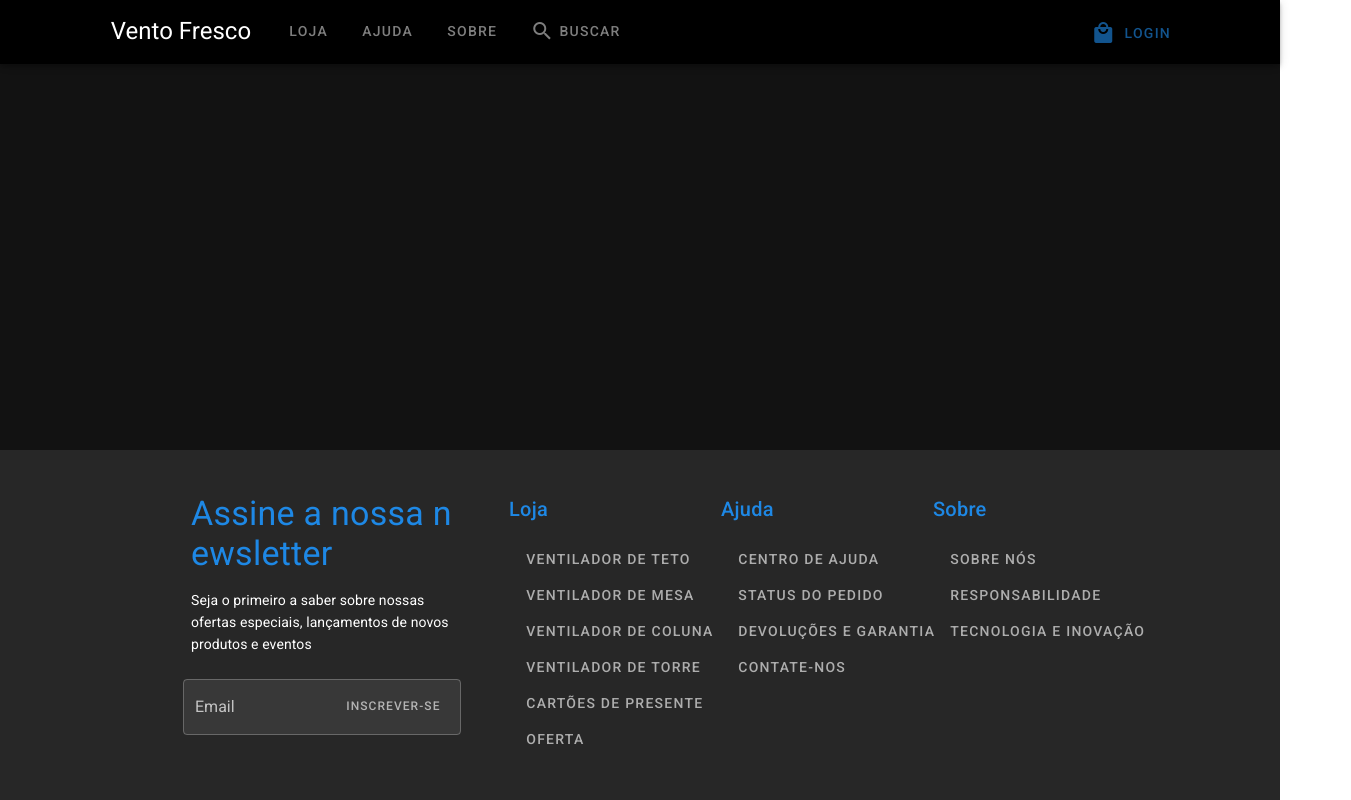
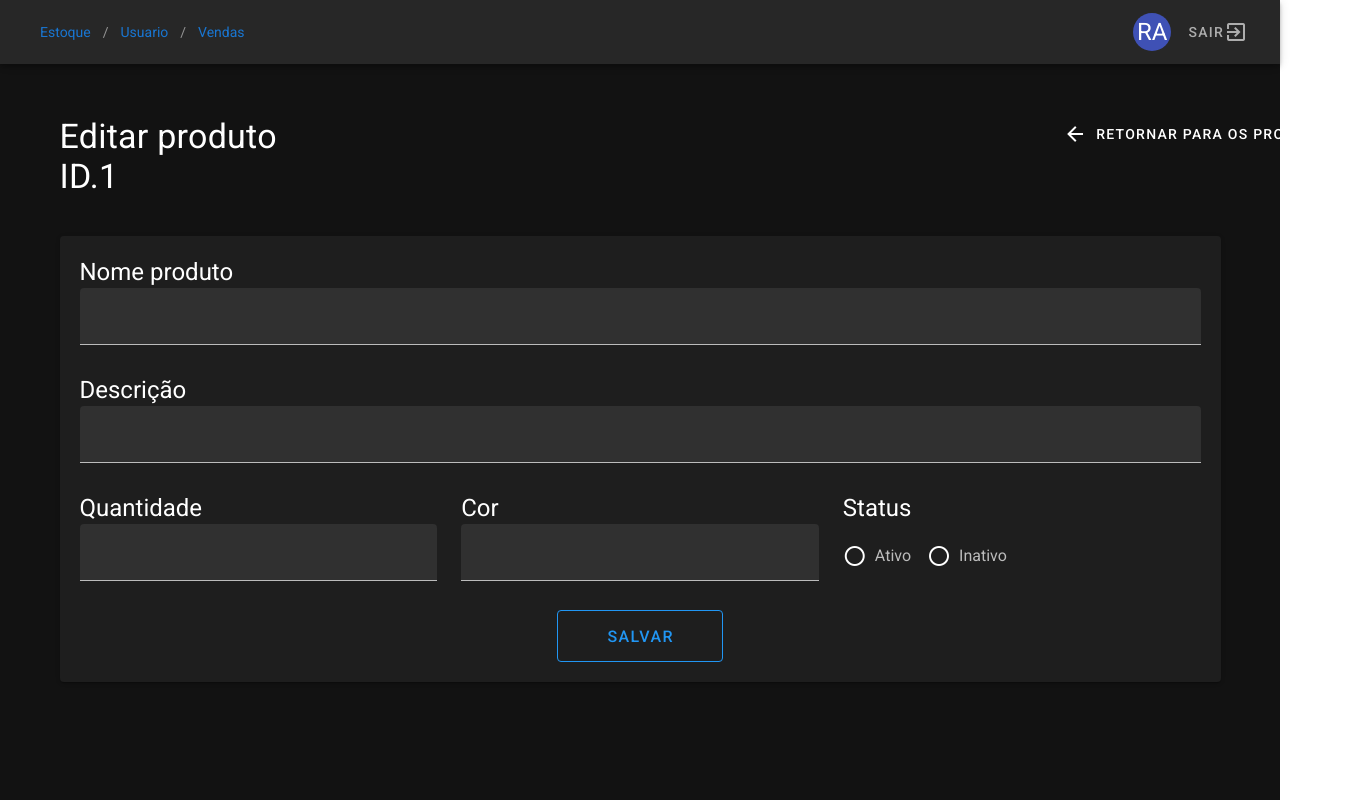
Before and after one commit to RaulSAraujo/Vento-fresco, a Nuxt app: page /stock/1 in a window 1280 px wide. Shown: the whole page, 1351 px wide, since content can reach past the window. Built offline with nearby package versions, Linux system fonts and the light colour scheme.

Commit message:
Finalização das telas

```diff
--- /dev/null
+++ b/pages/sales/_id.vue
@@ -0,0 +1,97 @@
+<template>
+  <v-container>
+    <v-row class="my-7" justify="space-between">
+      <v-col cols="3">
+        <span class="text-h4">Pedido ID.{{ $route.params.id }}</span>
+      </v-col>
+      <v-col cols="2">
+        <v-btn plain to="/sales">
+          <v-icon class="mr-2">mdi-arrow-left</v-icon>
+          Retornar para os pedidos
+        </v-btn>
+      </v-col>
+    </v-row>
+    <v-card class="pa-5">
+      <v-row>
+        <v-col>
+          <span class="text-h5">Produto</span>
+          <v-text-field filled></v-text-field>
+        </v-col>
+        <v-col>
+          <span class="text-h5">Descrição</span>
+          <v-text-field filled></v-text-field>
+        </v-col>
+        <v-col>
+          <span class="text-h5">Cor</span>
+          <v-text-field filled></v-text-field>
+        </v-col>
+        <v-col>
+          <span class="text-h5">Quantidade</span>
+          <v-text-field filled></v-text-field>
+        </v-col>
+      </v-row>
+      <v-row>
+        <v-col>
+          <span class="text-h5">Nome</span>
+          <v-text-field filled></v-text-field>
+        </v-col>
+        <v-col>
+          <span class="text-h5">Email</span>
+          <v-text-field filled></v-text-field>
+        </v-col>
+        <v-col>
+          <span class="text-h5">Cpf/Cnpj</span>
+          <v-text-field filled></v-text-field>
+        </v-col>
+        <v-col>
+          <span class="text-h5">Telefone</span>
+          <v-text-field filled></v-text-field>
+        </v-col>
+      </v-row>
+      <v-row>
+        <v-col>
+          <span class="text-h5">Rua</span>
+          <v-text-field filled></v-text-field>
+        </v-col>
+        <v-col>
+          <span class="text-h5">Bairro</span>
+          <v-text-field filled></v-text-field>
+        </v-col>
+        <v-col>
+          <span class="text-h5">Cep</span>
+          <v-text-field filled></v-text-field>
+        </v-col>
+        <v-col>
+          <span class="text-h5">Complemento</span>
+          <v-text-field filled></v-text-field>
+        </v-col>
+      </v-row>
+      <v-row>
+        <v-col>
+          <span class="text-h5">Pagamento</span>
+          <v-text-field filled></v-text-field>
+        </v-col>
+        <v-col>
+          <span class="text-h5">Valor</span>
+          <v-text-field filled></v-text-field>
+        </v-col>
+      </v-row>
+
+      <v-row no-gutters justify="center">
+        <v-btn outlined color="blue darking-1" x-large class="px-12"
+          >SALVAR</v-btn
+        >
+      </v-row>
+    </v-card>
+  </v-container>
+</template>
+
+<script>
+export default {
+  layout: 'ManagementLayout',
+  props: {},
+}
+</script>
+
+<style>
+</style>
--- a/pages/sales/index.vue
+++ b/pages/sales/index.vue
@@ -14,14 +14,20 @@
         ></v-text-field>
       </v-col>
     </v-row>
+
+    <v-toolbar>
+      <v-toolbar-title>LISTA DE VENDAS</v-toolbar-title>
+    </v-toolbar>
     <v-data-table
       :headers="headers"
       :items="items"
       :search="search"
       mobile-breakpoint="0"
     >
-      <template #[`item.actions`]>
-        <v-icon small class="mr-2" color="blue"> mdi-pencil </v-icon>
+      <template #[`item.actions`]="{ item }">
+        <NuxtLink :to="`sales/${item.id}`">
+          <v-icon small class="mr-2" color="blue"> mdi-pencil </v-icon>
+        </NuxtLink>
       </template>
     </v-data-table>
   </v-container>
--- /dev/null
+++ b/pages/stock/_id.vue
@@ -0,0 +1,56 @@
+<template>
+  <v-container>
+    <v-row class="my-7" justify="space-between">
+      <v-col cols="3">
+        <span class="text-h4">Editar produto ID.{{ $route.params.id }}</span>
+      </v-col>
+      <v-col cols="2">
+        <v-btn plain to="/stock">
+          <v-icon class="mr-2">mdi-arrow-left</v-icon>
+          Retornar para os produtos
+        </v-btn>
+      </v-col>
+    </v-row>
+    <v-card class="pa-5">
+      <span class="text-h5">Nome produto</span>
+      <v-text-field filled></v-text-field>
+      <span class="text-h5">Descrição</span>
+      <v-text-field filled></v-text-field>
+      <v-row>
+        <v-col>
+          <span class="text-h5">Quantidade</span>
+          <v-text-field filled></v-text-field>
+        </v-col>
+        <v-col>
+          <span class="text-h5">Cor</span>
+          <v-text-field filled></v-text-field>
+        </v-col>
+        <v-col>
+          <span class="text-h5">Status</span>
+          <v-radio-group row>
+            <v-radio value="active" label="Ativo"></v-radio>
+            <v-radio value="desactive" label="Inativo"></v-radio>
+          </v-radio-group>
+        </v-col>
+      </v-row>
+
+      <v-row no-gutters justify="center">
+        <v-btn outlined color="blue darking-1" x-large class="px-12"
+          >SALVAR</v-btn
+        >
+      </v-row>
+    </v-card>
+  </v-container>
+</template>
+
+<script>
+export default {
+  layout: 'ManagementLayout',
+  props: {
+
+  },
+}
+</script>
+
+<style>
+</style>
--- a/pages/stock/index.vue
+++ b/pages/stock/index.vue
@@ -14,9 +14,15 @@
         ></v-text-field>
       </v-col>
       <v-col cols="2">
-        <v-btn outlined color="blue" x-large>Adicionar produto</v-btn>
+        <v-btn outlined color="blue" x-large to="/stock/new"
+          >Adicionar produto</v-btn
+        >
       </v-col>
     </v-row>
+
+    <v-toolbar>
+      <v-toolbar-title>LISTA DE PRODUTOS</v-toolbar-title>
+    </v-toolbar>
     <v-data-table
       :headers="headers"
       :items="items"
@@ -24,7 +30,10 @@
       mobile-breakpoint="0"
     >
       <template #[`item.actions`]="{ item }">
-        <v-icon small class="mr-2" color="blue"> mdi-pencil </v-icon>
+        <NuxtLink :to="`/stock/${item.id}`">
+          <v-icon small class="mr-2" color="blue"> mdi-pencil </v-icon>
+        </NuxtLink>
+
         <v-icon small color="pink" @click="deleteItem(item)">
           mdi-delete
         </v-icon>
@@ -50,6 +59,38 @@ export default {
         },
         {
           id: 2,
+          product: 'Ventilador 2',
+          description: 'Ventilador 220v',
+          stock: 10,
+          cor: 'Preto',
+          status: 'Ativo',
+        },
+        {
+          id: 3,
+          product: 'Ventilador 2',
+          description: 'Ventilador 220v',
+          stock: 10,
+          cor: 'Preto',
+          status: 'Ativo',
+        },
+        {
+          id: 4,
+          product: 'Ventilador 2',
+          description: 'Ventilador 220v',
+          stock: 10,
+          cor: 'Preto',
+          status: 'Ativo',
+        },
+        {
+          id: 5,
+          product: 'Ventilador 2',
+          description: 'Ventilador 220v',
+          stock: 10,
+          cor: 'Preto',
+          status: 'Ativo',
+        },
+        {
+          id: 6,
           product: 'Ventilador 2',
           description: 'Ventilador 220v',
           stock: 10,
--- /dev/null
+++ b/pages/stock/new.vue
@@ -0,0 +1,54 @@
+<template>
+  <v-container>
+    <v-row class="my-7" justify="space-between">
+      <v-col cols="3">
+        <span class="text-h4">Adicionar novo produto</span>
+      </v-col>
+      <v-col cols="2">
+        <v-btn plain to="/stock">
+          <v-icon class="mr-2">mdi-arrow-left</v-icon>
+          Retornar para os produtos
+        </v-btn>
+      </v-col>
+    </v-row>
+    <v-card class="pa-5">
+      <span class="text-h5">Nome produto</span>
+      <v-text-field filled></v-text-field>
+      <span class="text-h5">Descrição</span>
+      <v-text-field filled></v-text-field>
+      <v-row>
+        <v-col>
+          <span class="text-h5">Quantidade</span>
+          <v-text-field filled></v-text-field>
+        </v-col>
+        <v-col>
+          <span class="text-h5">Cor</span>
+          <v-text-field filled></v-text-field>
+        </v-col>
+        <v-col>
+          <span class="text-h5">Status</span>
+          <v-radio-group row>
+            <v-radio value="active" label="Ativo"></v-radio>
+            <v-radio value="desactive" label="Inativo"></v-radio>
+          </v-radio-group>
+        </v-col>
+      </v-row>
+
+      <v-row no-gutters justify="center">
+        <v-btn outlined color="blue darking-1" x-large class="px-12"
+          >SALVAR</v-btn
+        >
+      </v-row>
+    </v-card>
+  </v-container>
+</template>
+
+<script>
+export default {
+  layout: 'ManagementLayout',
+
+}
+</script>
+
+<style>
+</style>
--- a/pages/users/index.vue
+++ b/pages/users/index.vue
@@ -17,6 +17,9 @@
         <v-btn outlined color="blue" x-large to="/users/new">Adicionar usuario</v-btn>
       </v-col>
     </v-row>
+    <v-toolbar>
+      <v-toolbar-title>LISTA DE USUARIOS</v-toolbar-title>
+    </v-toolbar>
     <v-data-table
       :headers="headers"
       :items="items"
--- a/pages/users/new.vue
+++ b/pages/users/new.vue
@@ -1,17 +1,39 @@
 <template>
   <v-container>
-    <v-row>
-      <span>Adicionar novo usuario</span>
+    <v-row class="my-7" justify="space-between">
+      <v-col cols="3">
+        <span class="text-h4">Adicionar novo usuario</span>
+      </v-col>
+      <v-col cols="2">
+        <v-btn plain to="/users">
+          <v-icon class="mr-2">mdi-arrow-left</v-icon>
+          Retornar para usuarios
+        </v-btn>
+      </v-col>
     </v-row>
+    <v-card class="pa-5">
+      <span class="text-h5">Nome completo</span>
+      <v-text-field filled></v-text-field>
+      <span class="text-h5">Função</span>
+      <v-text-field filled></v-text-field>
+      <span class="text-h5">STATUS</span>
+      <v-radio-group>
+        <v-radio value="active" label="Ativo"></v-radio>
+        <v-radio value="desactive" label="Inativo"></v-radio>
+      </v-radio-group>
+
+      <v-row no-gutters justify="center">
+        <v-btn outlined color="blue darking-1" x-large class="px-12">SALVAR</v-btn>
+      </v-row>
+    </v-card>
   </v-container>
 </template>
 
 <script>
 export default {
-layout: 'ManagementLayout',
+  layout: 'ManagementLayout',
 }
 </script>
 
 <style>
-
 </style>
```
Also changed, not shown: store/index.js (added).
